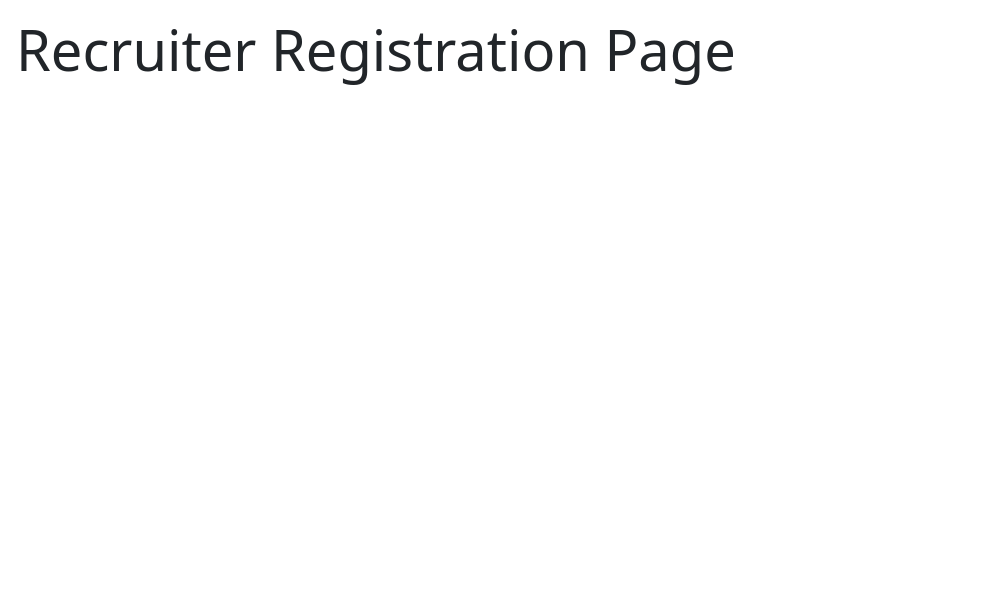
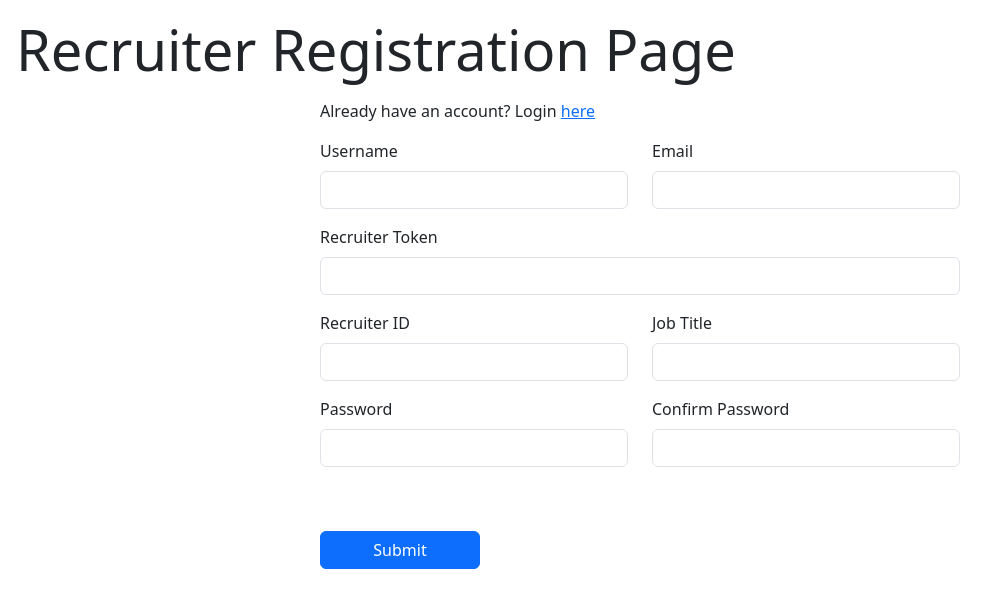
Before and after one commit to cs3028-alpha-team/SkillPilot-CS3528-v2, a Django app: page /recruiter-signup in a window 1280 px wide. Shown: the part 56-664 px from the top of the page, without its empty margins (0-1002 px from the left). Run offline with Django 5.2, Linux system fonts and the light colour scheme.

Commit message:
configure recruiter signup form

```diff
--- a/dev/skillpilot/core/templates/auth/recruiter_signup.html
+++ b/dev/skillpilot/core/templates/auth/recruiter_signup.html
@@ -19,35 +19,60 @@
 
     <h1 class="display-4 m-3"> Recruiter Registration Page </h1>
 
-    {% comment %} <div class="col-6 col-md-6 offset-3">
-        <p>Already have an account? Login <a href={% url 'student-login' %}>here</a></p>
+    <div class="col-6 col-md-6 offset-3">
 
-        <form method="POST" class="needs-validation" action="{% url 'student-signup' %}" autocomplete="off" enctype="multipart/form-data" novalidate>
+        <p>Already have an account? Login <a href={% url 'recruiter-login' %}>here</a></p>
+
+        <form method="POST" class="needs-validation" action="{% url 'recruiter-signup' %}" autocomplete="off" enctype="multipart/form-data" novalidate>
             {% csrf_token %}
 
+            <div class="row">
                 <div class="mb-3 col">
-                <label for="studentUsername" class="form-label">Username</label>
-                <input type="text" id="studentUsername" name="studentUsername" class="form-control" required>
+                    <label for="recruiterUsername" class="form-label">Username</label>
+                    <input type="text" id="recruiterUsername" name="recruiterUsername" class="form-control" required>
                     <div class="invalid-feedback">Please enter a username</div>
                 </div>
 
                 <div class="mb-3 col">
-                <label for="studentEmail" class="form-label">Email</label>
-                <input type="email" id="studentEmail" name="studentEmail" class="form-control" required>
+                    <label for="recruiterEmail" class="form-label">Email</label>
+                    <input type="email" id="recruiterEmail" name="recruiterEmail" class="form-control" required>
                     <div class="invalid-feedback">Please enter a valid email</div>
+                </div>
             </div>
 
             <div class="mb-3 col">
+                <label for="recruiterToken" class="form-label">Recruiter Token</label>
+                <input type="text" id="recruiterToken" name="recruiterToken" class="form-control" required>
+                <div class="invalid-feedback">Please enter a recruiter token</div>
+            </div>
+
+            <div class="row">
+                <div class="mb-3 col">
+                    <label for="recruiterID" class="form-label">Recruiter ID</label>
+                    <input type="text" id="recruiterID" name="recruiterID" class="form-control" required>
+                    <div class="invalid-feedback">Please enter a recruiter ID</div>
+                </div>
+
+                <div class="mb-3 col">
+                    <label for="recruiterJobTitle" class="form-label">Job Title</label>
+                    <input type="text" id="recruiterJobTitle" name="recruiterJobTitle" class="form-control" required>
+                    <div class="invalid-feedback">Please enter a job title</div>
+                </div>
+            </div>
+
+            <div class="row">
+                <div class="mb-3 col">
                     <!-- Password1 is imposed by Django's CreateUserForm -->
-                <label for="studentPassword1" class="form-label">Password</label>
-                <input type="password" id="studentPassword1" name="studentPassword1" class="form-control" required>
+                    <label for="recruiterPassword1" class="form-label">Password</label>
+                    <input type="password" id="recruiterPassword1" name="recruiterPassword1" class="form-control" required>
                     <div class="invalid-feedback">Please enter a strong password</div>
                 </div>
 
                 <div class="mb-3 col">
-                <label for="studentPassword2" class="form-label">Confirm Password</label>
-                <input type="password" id="studentPassword2" name="studentPassword2" class="form-control" required>
+                    <label for="recruiterPassword2" class="form-label">Confirm Password</label>
+                    <input type="password" id="recruiterPassword2" name="recruiterPassword2" class="form-control" required>
                     <div class="invalid-feedback">Please enter a strong password</div>
+                </div>
             </div>
 
             <!-- button for form submission -->
@@ -56,6 +81,8 @@
             </div>
 
         </form>
-    </div> {% endcomment %}
+
+    </div>
+
 
 {% endblock %}
--- a/dev/skillpilot/core/urls.py
+++ b/dev/skillpilot/core/urls.py
@@ -13,8 +13,6 @@ urlpatterns = [
     path('admin_page', views.admin, name='admin_page'),
 
     path('contacts', views.contacts, name='contacts'),
-
-    path('dashboard/', views.dashboard, name='dashboard'),
 
     path('current-internships', views.CurrentInternship, name='current-internships'),
 
--- a/dev/skillpilot/core/views.py
+++ b/dev/skillpilot/core/views.py
@@ -20,29 +20,7 @@ import os
 import pandas as pd
 from django.db.models import Q
 
-def home(request):
-    return render(request, 'home.html')
 
-# @login_required(login_url='admin-login')
-def admin(request):
-
-    csv_data = []
-    with open('data/offers.csv', 'r') as file:
-        reader = csv.DictReader(file)
-        for row in reader:
-            csv_data.append(row)
-
-    current_internships = Internship.objects.all()  # Fetch all internships from the database
-    return render(request, 'admin.html', {'current_internships': current_internships, 'csv_data': csv_data})
-
-def dashboard(request):
-    return render(request, 'dashboard/dashboard.html')
-
-# render view with admin contact details
-def contacts(request):
-    return render(request, 'contacts.html')
-
-# view for the route '/internship'
 def internship(request):
 
     form = InternshipForm()
@@ -67,12 +45,9 @@ def internship(request):
     else:
         return render(request, 'internship.html', context)
 
-
 def CurrentInternship(request):
     current_internships = Internship.objects.all() #takes all internship database information
     return render(request, 'internship.html', {'current_internships': current_internships})
-
-
 
 def clean_data(request):
 
@@ -137,7 +112,6 @@ def execute_matching_process(request):
     else:
         return clean_data_response
 
-#only shows student details
 def match_detail(request, student, internship):
     student_num = get_object_or_404(Student, pk=student)
     internship_num = get_object_or_404(Internship, pk=internship)
@@ -165,7 +139,6 @@ def disapprove_match(request, id):
     html = "Match dispproved successfully. Results saved to CSV file. <a href='/admin_page'>Admin</a>"
     return HttpResponse(html)
 
-#function to send an email
 def send_email(request):
     internships = Internship.objects.all() #get data from database
     students = Student.objects.all()
@@ -193,7 +166,29 @@ def send_email(request):
 
 
 
+# ========================================= General Purpose views ============================================ #
 
+def home(request):
+    return render(request, 'home.html')
+
+def contacts(request):
+    return render(request, 'contacts.html')
+
+
+
+# ========================================= Student, Recruiter, and Admin Dashboard pages ============================================ #
+
+# view for the route '/student'
+@login_required(login_url='student-login')
+def student_dashboard(request):
+    return render(request, 'student_dashboard.html')
+
+def admin(request):
+    return render(request, 'admin.html')
+
+
+
+# ========================================= Admin Dashboard - Companies Management Tool functionalities ============================================ #
 
 # handle the companies management tool functionality
 def companies_management_tool(request):
@@ -238,7 +233,6 @@ def companies_management_tool(request):
 
     return render(request, 'companies_management_tool.html', context=context)
 
-
 def delete_company(request, companyID):
 
     if request.method == 'POST':
@@ -257,12 +251,9 @@ def delete_company(request, companyID):
 
     return render(request, 'companies_management_tool.html')
 
-# view for the route '/student'
-@login_required(login_url='student-login')
-def student_dashboard(request):
 
-    return render(request, 'student_dashboard.html')
 
+# ========================================= Authentication (Login & Signup) and Authorization logic ============================================ #
 
 # handle the signup routine for a new student
 def student_signup(request):
@@ -316,11 +307,9 @@ def student_login(request):
 
     return render(request, 'auth/student_login.html')
 
-
 # handle the signup routine for new recruiters
 def recruiter_signup(request):
     return render(request, 'auth/recruiter_signup.html')
-
 
 # handle the login routine for returning recruiters
 def recruiter_login(request):
@@ -367,6 +356,8 @@ def register_company(request):
 
 
 
+# ========================================= Student, Recruiters, and Internships detail pages ============================================ #
+
 # render a given student profile's details page
 def student_details(request, studentID):
     try:
@@ -396,6 +387,7 @@ def internship_details(request, internshipID):
 
 
 
+# ========================================= Admin Dashboard Query Database functionality ============================================ #
 
 # handle the routine triggered from the admin dashboard to query all student profiles
 def query_students(request):
```
Lines whose indentation alone changed are shown as unchanged.
